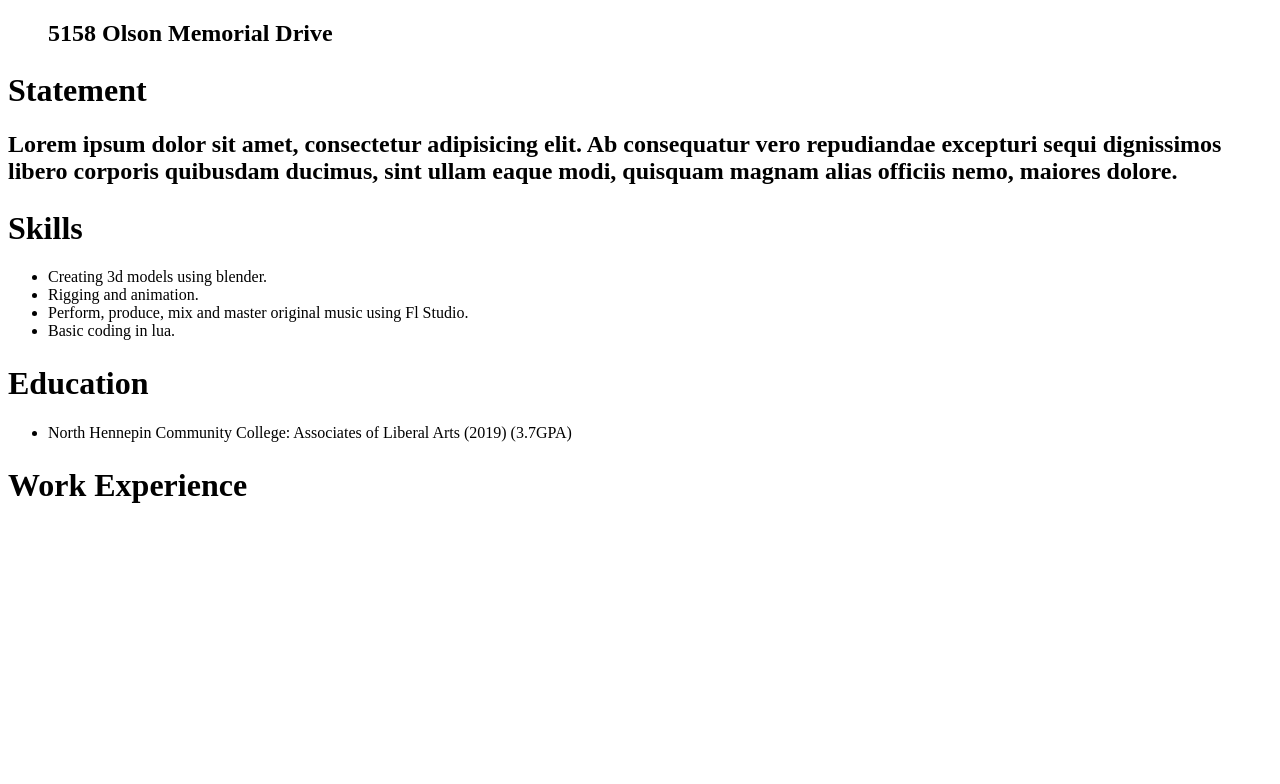
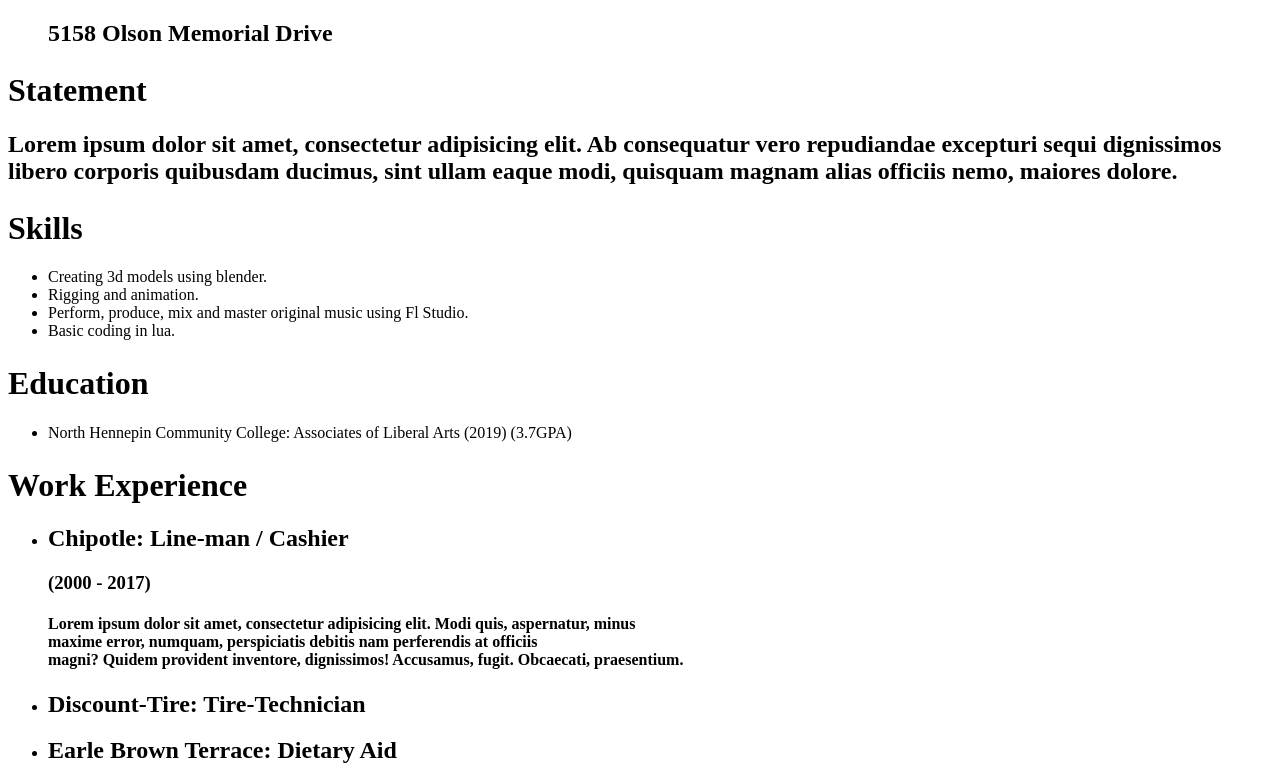
Before and after one commit to HengYang2/HengYang2.github.io, a plain HTML site: page index.html in a window 1280 px wide. Shown: the part 1461-2245 px from the top of the page. Before the commit the page ends 1986 px from the top, so only its background shows below. Drawn offline with Linux system fonts and the light colour scheme.

Commit message:
Update index.html

```diff
--- a/index.html
+++ b/index.html
@@ -70,6 +70,24 @@
       <div class="grid-item work-experience">
         <h6><!--  box 7  --></h6>
         <h1> Work Experience </h1>
+        <ul>
+          <li class="chipotle">
+            <h2> Chipotle: Line-man / Cashier </h2>
+            <h3> (2000 - 2017) </h3>
+            <h4> Lorem ipsum dolor sit amet, consectetur adipisicing elit. Modi quis, aspernatur, minus <br> maxime error, numquam, perspiciatis debitis nam perferendis at officiis <br>magni? Quidem provident inventore, dignissimos! Accusamus, fugit. Obcaecati, praesentium.</h4>
+
+          </li>
+
+          <li class="discount-tire">
+             <h2> Discount-Tire: Tire-Technician</h2>
+          </li>
+
+          <li class="earle-brown-terrace">
+             <h2> Earle Brown Terrace: Dietary Aid</h2>
+          </li>
+
+
+        </ul>
       </div>
 
     </div>
```
